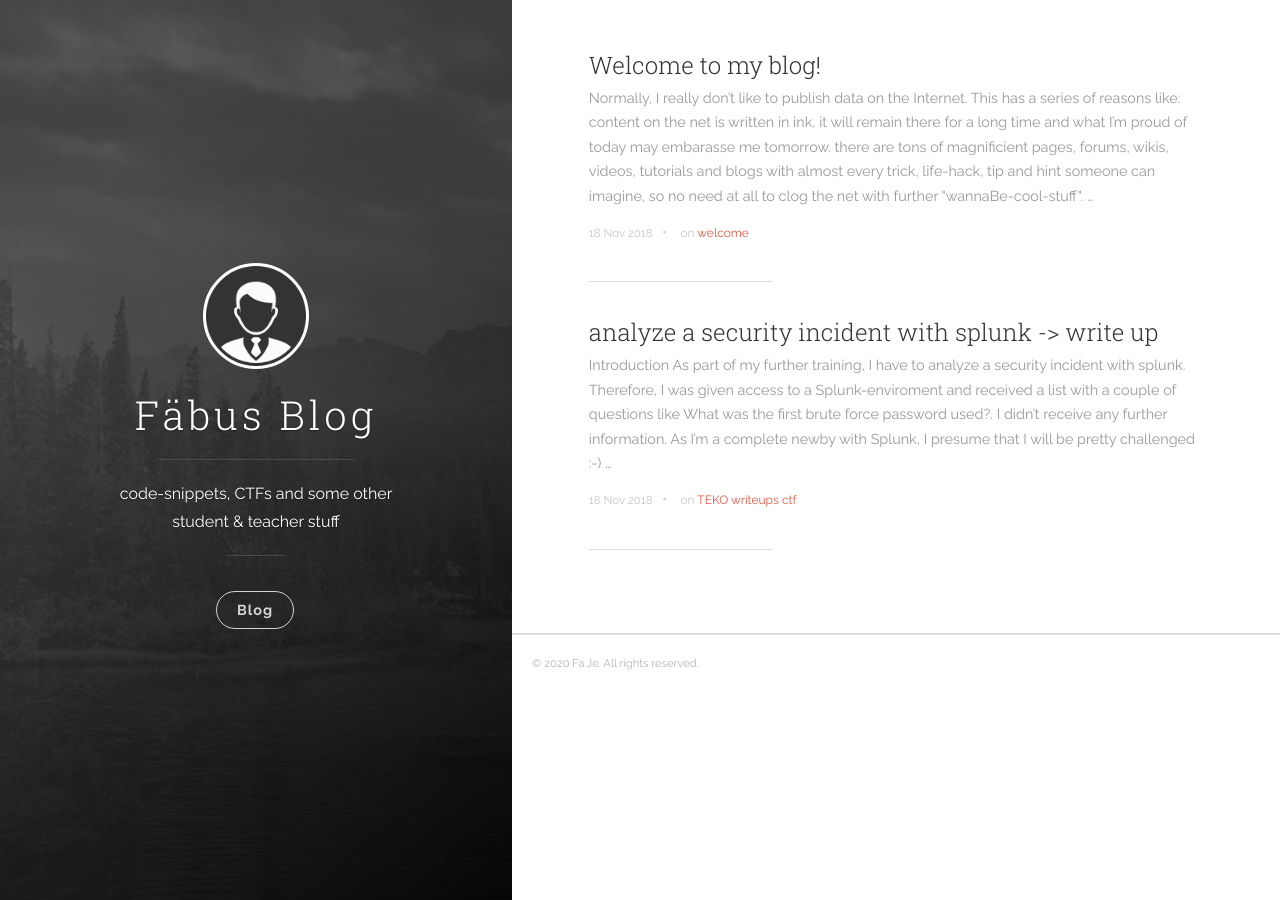
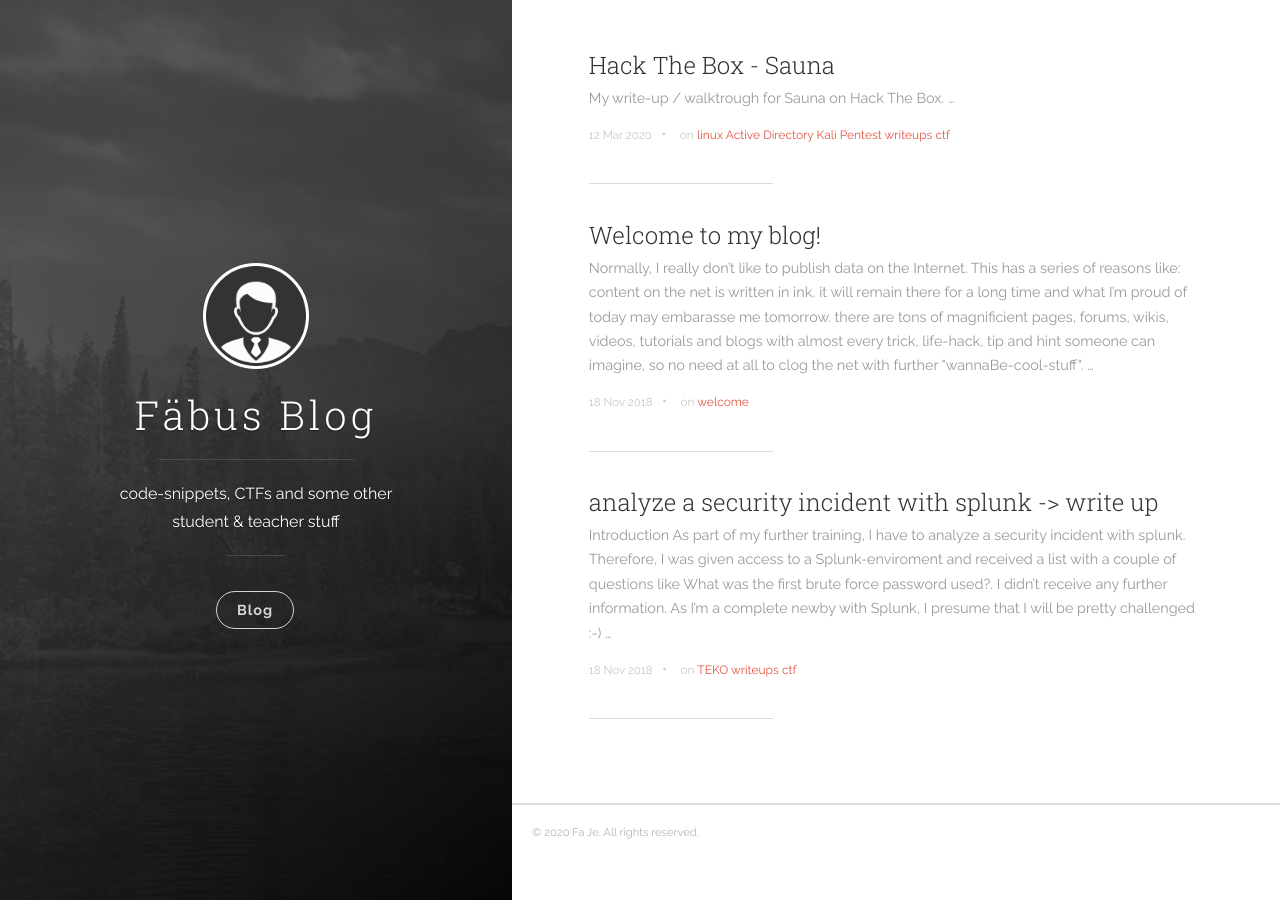
Before and after one commit to jaeflo/jaeflo.github.io, a Jekyll site: the page built from index.html, in a window 1280 px wide. Built offline with Jekyll 4.4.1, drawn with Linux system fonts in a browser that asks for light colours; the list of posts is cut into pages by our own code.

Commit message:
linked pdf

```diff
--- /dev/null
+++ b/_posts/2020-03-12-hack-the-box-sauna.md
@@ -0,0 +1,11 @@
+---
+title:  "Hack The Box - Sauna"
+date:   2020-03-12
+categories: [ctf]
+tags: [linux, Active Directory, Kali, Pentest, writeups, ctf]
+---
+My write-up / walktrough for Sauna on Hack The Box.
+
+As long as the machine isn't retired on HTB, you need the root-flag to encrypt the following pdf!
+
+[WriteUp Sauna as PDF](https://www.dropbox.com/s/09vty1yfmgxd3tz/2020-03-12-hack-the-box-sauna.pdf?dl=1)
```
Also changed, not shown: _posts/2018-11-18-analyse-securityincident-with-splunk.md (+1 -1 lines).
